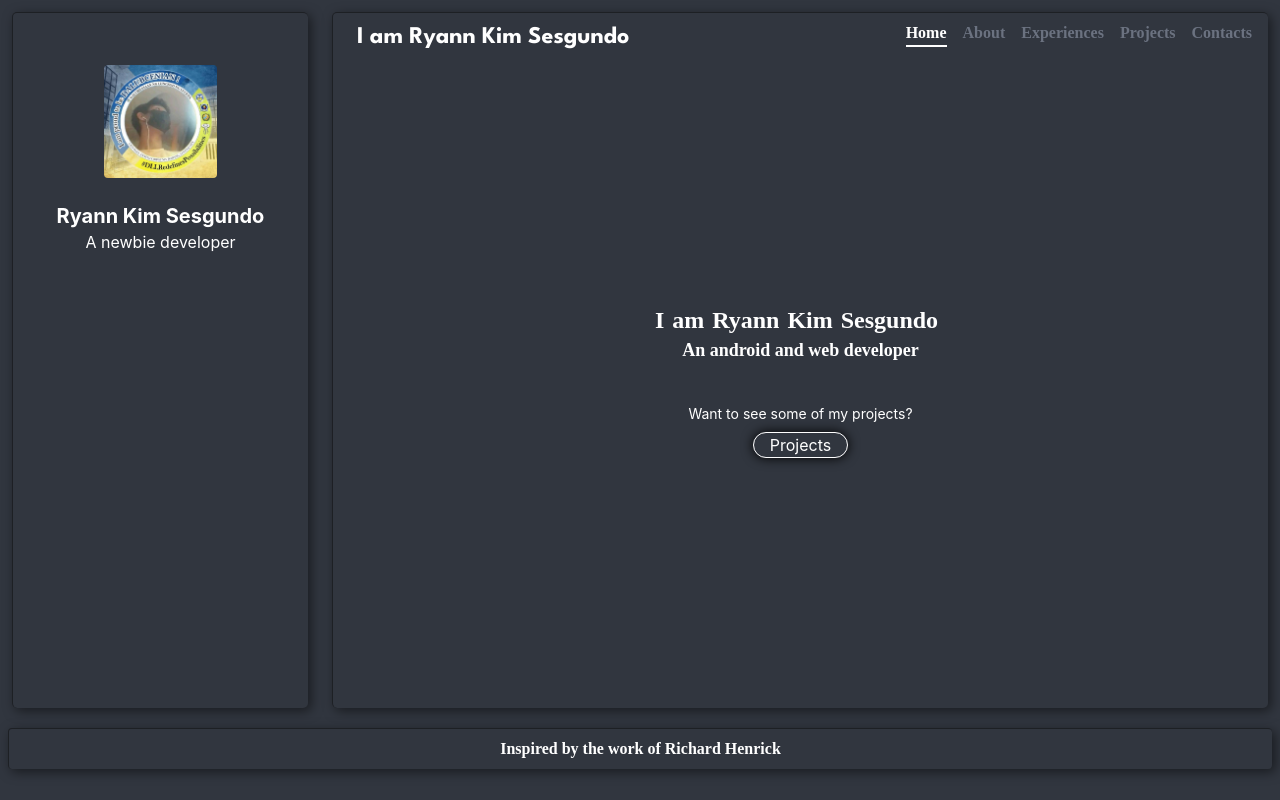
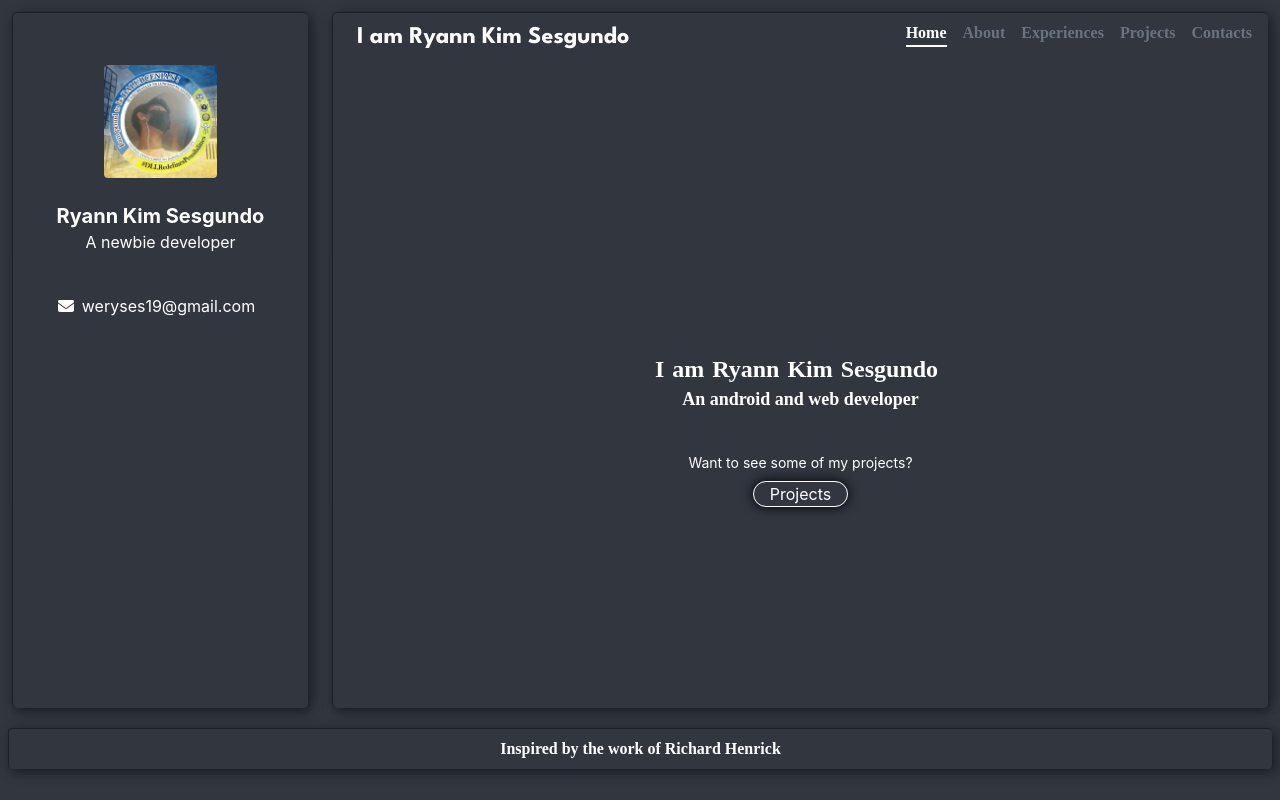
Before and after one commit to RyannKim327/ryannkim327.github.io, a React (Create React App) app: page / in a window 1280 px wide. Built offline with nearby package versions, Linux system fonts and the light colour scheme.

Commit message:
08-11-24 11:55

```diff
--- a/package.json
+++ b/package.json
@@ -3,6 +3,9 @@
   "version": "0.1.0",
   "private": true,
   "dependencies": {
+    "@fortawesome/fontawesome-svg-core": "^6.6.0",
+    "@fortawesome/free-solid-svg-icons": "^6.6.0",
+    "@fortawesome/react-fontawesome": "^0.2.2",
     "@testing-library/jest-dom": "^5.17.0",
     "@testing-library/react": "^13.4.0",
     "@testing-library/user-event": "^13.5.0",
@@ -10,6 +13,7 @@
     "@types/node": "^16.18.104",
     "@types/react": "^18.3.3",
     "@types/react-dom": "^18.3.0",
+    "font-awesome": "^4.7.0",
     "framer-motion": "^11.3.24",
     "react": "^18.3.1",
     "react-dom": "^18.3.1",
--- a/src/App.css
+++ b/src/App.css
@@ -1,5 +1,9 @@
 @import url("https://fonts.googleapis.com/css2?family=Roboto+Slab:wght@100..900&display=swap");
 @import url("https://fonts.googleapis.com/css2?family=League+Spartan:wght@100..900&family=Roboto+Slab:wght@100..900&display=swap");
+
+* {
+  outline: none;
+}
 
 .main-layout {
   display: grid;
--- a/src/components/left.tsx
+++ b/src/components/left.tsx
@@ -1,17 +1,25 @@
-import Me from './../assets/img/prof.jpg'
+import { FontAwesomeIcon } from "@fortawesome/react-fontawesome";
+import { faEnvelope } from "@fortawesome/free-solid-svg-icons";
+import Me from "./../assets/img/prof.jpg";
 
 const Left = () => {
-  return(
-    <div
-      className="left flex flex-col items-center m-3 p-3 rounded-[5px] custom-shadow rounded">
+  return (
+    <div className="left flex flex-col items-center m-3 p-3 rounded-[5px] custom-shadow rounded">
       <img
         src={Me}
         className="aspect-square w-5/12 mt-10 rounded mb-6 font-xl"
-        alt="Ryann Kim Sesgundo"/>
+        alt="Ryann Kim Sesgundo"
+      />
       <h1 className="text-xl font-bold">Ryann Kim Sesgundo</h1>
       <h3>A newbie developer</h3>
+      <ul className="mt-10">
+        <li className="flex items-center justify-around">
+          <FontAwesomeIcon icon={faEnvelope} />
+          <span className="mx-2">weryses19@gmail.com</span>
+        </li>
+      </ul>
     </div>
-  )
-}
+  );
+};
 
-export default Left
+export default Left;
--- a/src/pages/about.tsx
+++ b/src/pages/about.tsx
@@ -1,5 +1,6 @@
 import SetTitle from "../utils/title";
 import { motion } from "framer-motion";
+import WordByWordText from "../widgets/wordbyword-text";
 
 const About = () => {
   SetTitle("About me", "about");
--- a/src/pages/contacts.tsx
+++ b/src/pages/contacts.tsx
@@ -22,7 +22,11 @@ const Contacts = () => {
       <iframe
         className="w-full box-border aspect-[16/3] rounded-md"
         src={location}
-      ></iframe>
+        title={locationName}
+        referrerPolicy=""
+        loading="lazy"
+        allowFullScreen={false}
+      />
     </motion.div>
   );
 };
--- a/src/pages/index.tsx
+++ b/src/pages/index.tsx
@@ -8,16 +8,15 @@ const Index = () => {
   return (
     <motion.div className="flex flex-col items-center">
       <h1 className="text-2xl roboto-slab">
-        <WordByWordText text="I am Ryann Kim Sesgundo" />
+        <WordByWordText text="I am Ryann Kim Sesgundo" position="-2rem" />
       </h1>
       <motion.div
         initial={{
           position: "absolute",
-          marginTop: "100%",
+          marginTop: "200%",
         }}
         animate={{
           marginTop: 0,
-          position: "static",
         }}
         transition={{
           delay: 1.15,
--- a/src/pages/projects.tsx
+++ b/src/pages/projects.tsx
@@ -11,7 +11,7 @@ const Project = (props: any) => {
   return (
     <motion.div
       initial={{
-        marginTop: "150%",
+        marginTop: "200%",
         boxSizing: "border-box",
       }}
       animate={{
--- a/src/widgets/wordbyword-text.tsx
+++ b/src/widgets/wordbyword-text.tsx
@@ -1,6 +1,6 @@
 import { motion } from "framer-motion";
 
-const single = (text: string, delay: number) => {
+const single = (text: string, delay: number, pos: string) => {
   return (
     <motion.h1
       initial={{
@@ -8,7 +8,7 @@ const single = (text: string, delay: number) => {
         marginRight: "0.5rem",
       }}
       animate={{
-        marginTop: 0,
+        marginTop: pos,
       }}
       transition={{
         delay: delay / 5,
@@ -22,9 +22,9 @@ const single = (text: string, delay: number) => {
 const WordByWordText = (props: any) => {
   const words = props.text.split(" ");
   return (
-    <span className="flex flex-row items-center">
+    <span className="flex flex-row flex-wrap items-center">
       {words.map((txt: string, i: number) => {
-        return single(txt, i);
+        return single(txt, i, props.position ?? "0");
       })}
     </span>
   );
--- a/tsconfig.json
+++ b/tsconfig.json
@@ -1,3 +1,4 @@
+
 {
   "compilerOptions": {
     "target": "es5",
```
Also changed, not shown: 1 other file (tests, documents, lock files or other folders).
